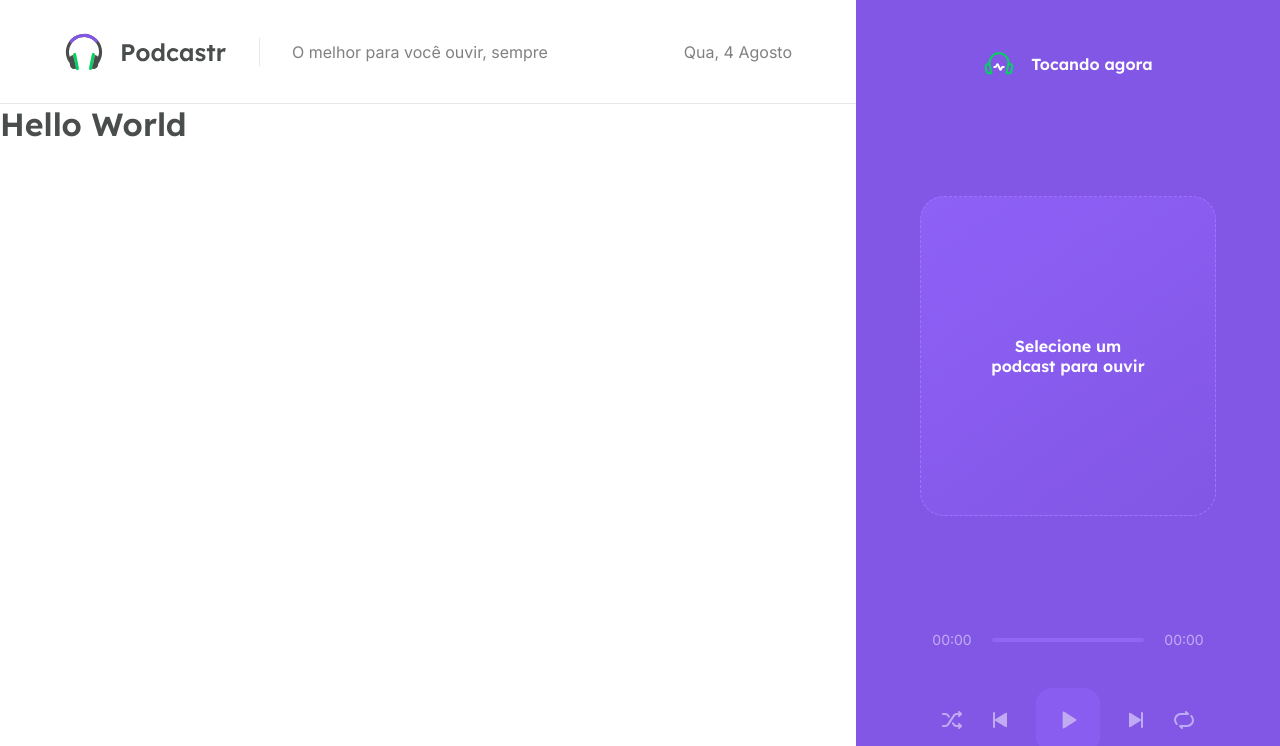
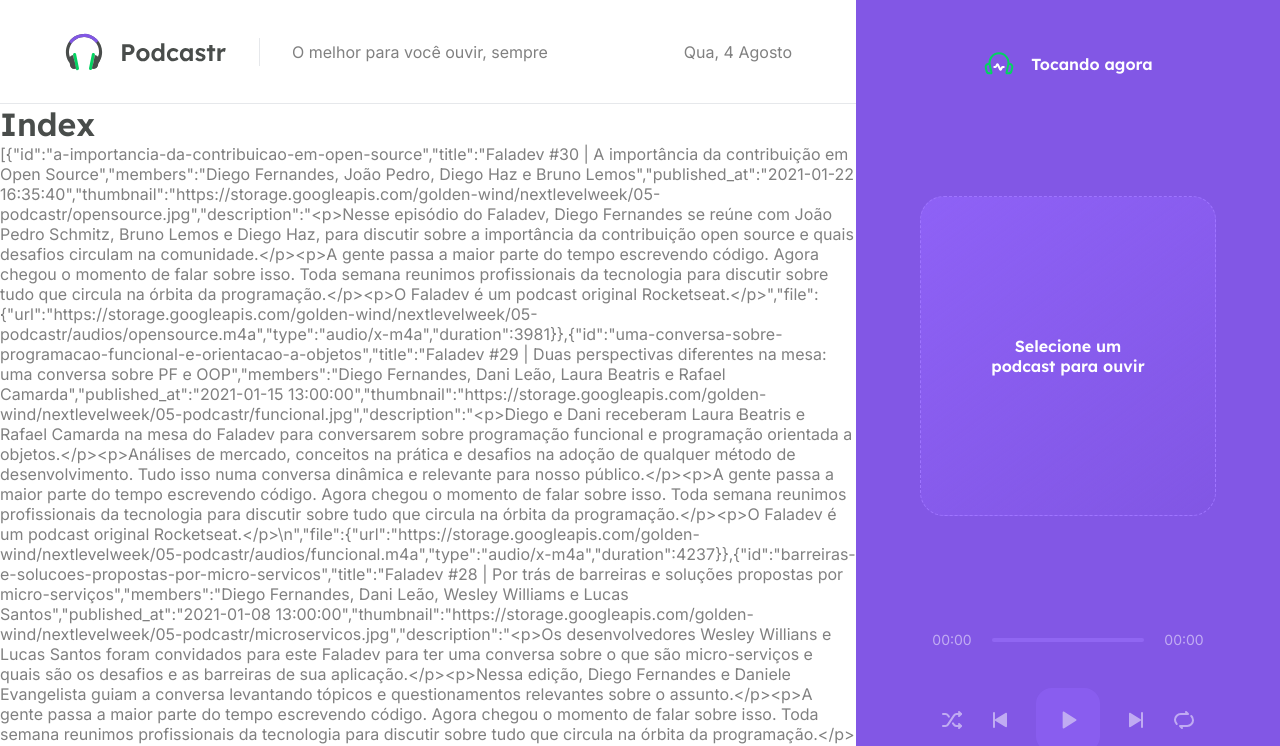
Before and after one commit to brbvi/podcastr, a Next.js app: page / in a window 1280 px wide. Shown: the top 746 px of the page. Built offline with nearby package versions, Linux system fonts and the light colour scheme; data requests are answered from the project's data file.

Commit message:
feat: page in ssg and api data

```diff
--- a/src/pages/index.tsx
+++ b/src/pages/index.tsx
@@ -1,7 +1,20 @@
-export default function Home() {
+export default function Home(props) {
   return (
     <div>
-      <h1>Hello World</h1>
+      <h1>Index</h1>
+      <p>{JSON.stringify(props.episodes)}</p>
     </div>
   )
 }
+
+export async function getStaticProps() {
+  const response = await fetch('http://localhost:3333/episodes')
+  const data = await response.json()
+
+  return {
+    props: {
+      episodes: data
+    },
+    revalidate: 60 * 60 * 8
+  }
+}
```
